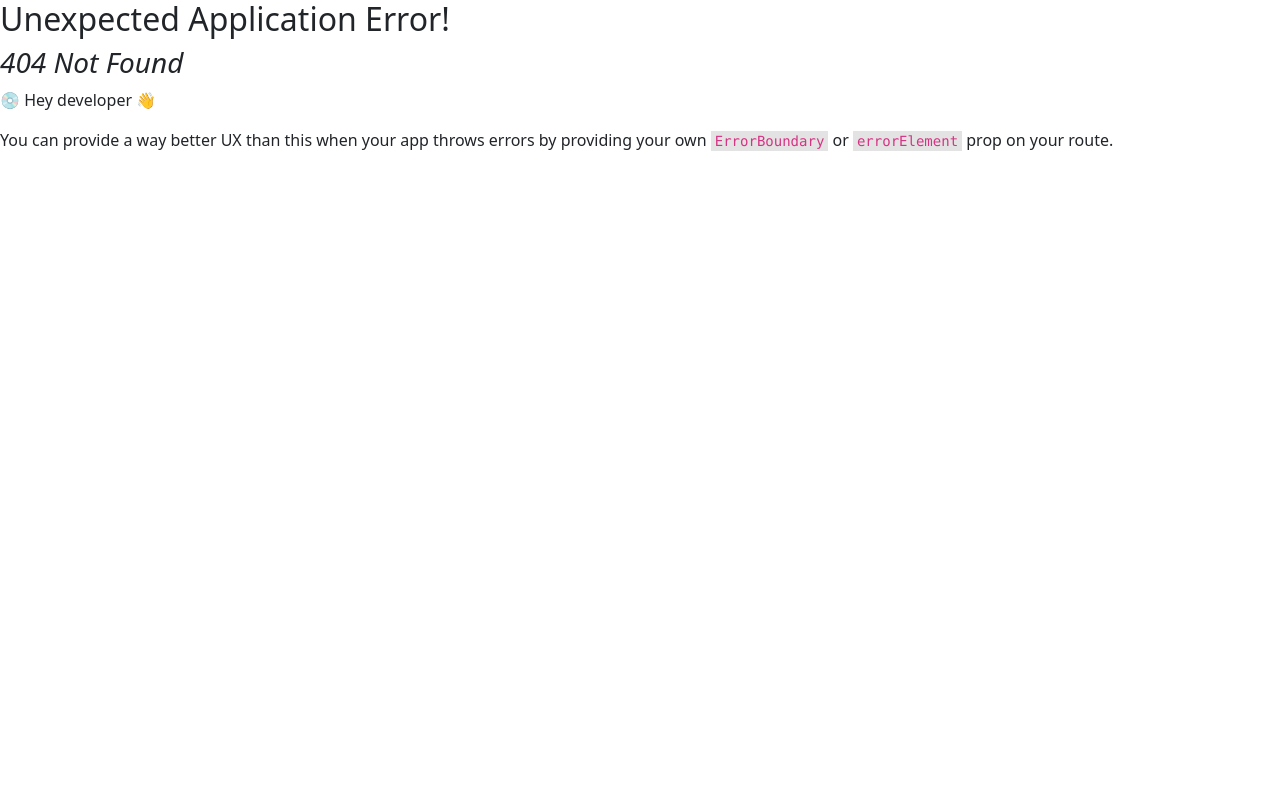
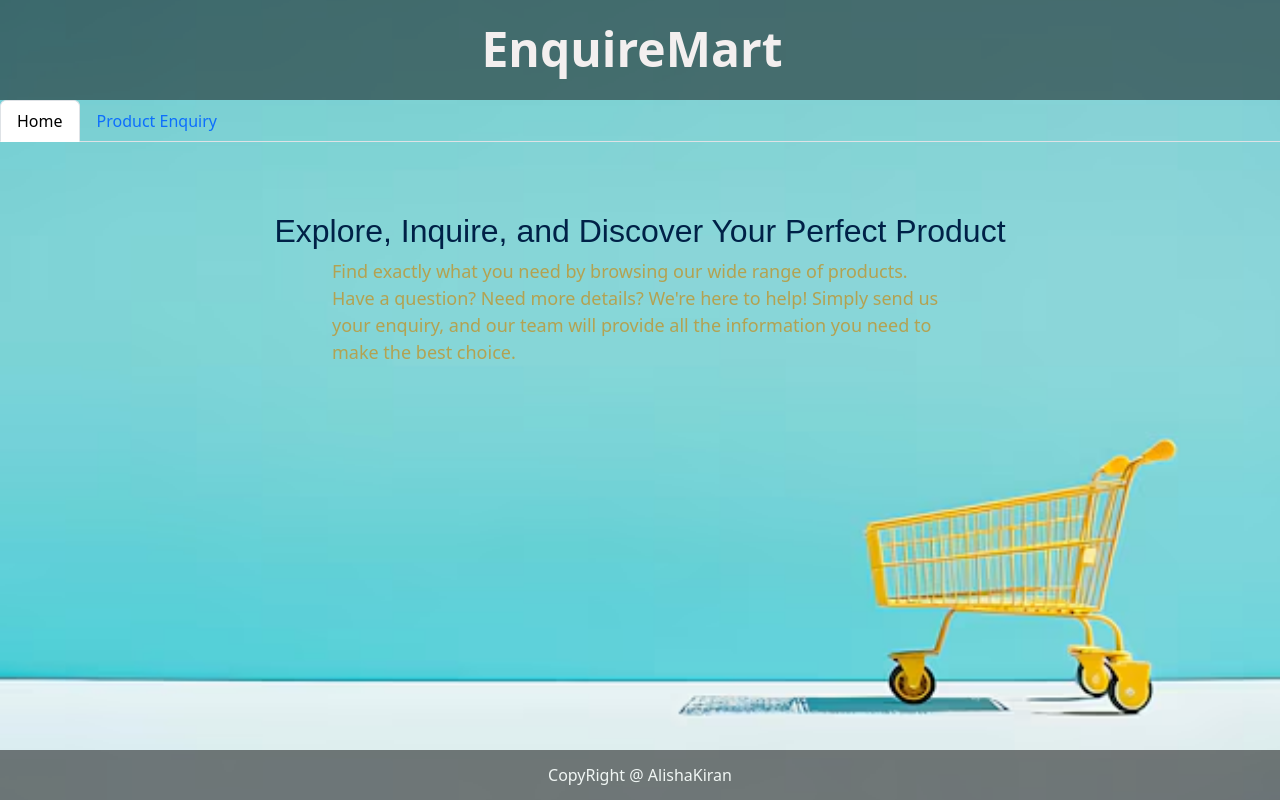
Before and after one commit to Alisha1Kiran/EnquireMart, a React (Vite) app: page / in a window 1280 px wide. Before the commit this address had no page. Built offline with nearby package versions, Linux system fonts and the light colour scheme.

Commit message:
Removed normal router and included hashRouter

```diff
--- a/src/components/EnquirForm.jsx
+++ b/src/components/EnquirForm.jsx
@@ -93,7 +93,7 @@ const EnquirForm = () => {
                 <Card.Text>
                 With supporting text below as a natural lead-in to additional content.
                 </Card.Text> */}
-                <Button variant="secondary" className="confirmSubmit" href="/EnquireMart/success">Confirm</Button>
+                <Button variant="secondary" className="confirmSubmit" href="/#/success">Confirm</Button>
             </Card.Body>
             </Card>
             // <div>
--- a/src/components/Navigation.jsx
+++ b/src/components/Navigation.jsx
@@ -11,10 +11,10 @@ const Navigation = () => {
   return (
     <Nav variant="tabs" activeKey={key} onSelect={(eventKey) => setKey(eventKey)}>
       <Nav.Item>
-        <Nav.Link eventKey="link-1" href="/EnquireMart/home">Home</Nav.Link>
+        <Nav.Link eventKey="link-1" href="/#/home">Home</Nav.Link>
       </Nav.Item>
       <Nav.Item>
-        <Nav.Link eventKey="link-2" href="/EnquireMart/product-enquiry">Product Enquiry</Nav.Link>
+        <Nav.Link eventKey="link-2" href="/#/product-enquiry">Product Enquiry</Nav.Link>
       </Nav.Item>
     </Nav>
   )
--- a/src/main.jsx
+++ b/src/main.jsx
@@ -3,39 +3,50 @@ import { createRoot } from 'react-dom/client'
 import App from './App.jsx'
 import './index.css'
 import 'bootstrap/dist/css/bootstrap.min.css';
-import { createBrowserRouter, RouterProvider} from "react-router-dom";
+// import { createBrowserRouter, RouterProvider} from "react-router-dom";
+import { HashRouter as Router, Routes, Route } from 'react-router-dom';
 import Home from './components/Home.jsx'
 import EnquirForm from './components/EnquirForm.jsx';
 import Success from './components/Success.jsx';
 
-const router = createBrowserRouter([
-  {
-    path: "/EnquireMart/",
-    element: <App/>,
-    children: [
-      {
-        path: "/EnquireMart/",
-        element: <Home/>,
-      },
-      {
-        path: "/EnquireMart/home",
-        element: <Home/>,
-      },
-      {
-        path: "/EnquireMart/product-enquiry",
-        element: <EnquirForm/>,
-      },
-      {
-        path: "/EnquireMart/success",
-        element: <Success/>,
-      },
+// const router = createBrowserRouter([
+//   {
+//     path: "/EnquireMart/",
+//     element: <App/>,
+//     children: [
+//       {
+//         path: "/EnquireMart/",
+//         element: <Home/>,
+//       },
+//       {
+//         path: "/EnquireMart/home",
+//         element: <Home/>,
+//       },
+//       {
+//         path: "/EnquireMart/product-enquiry",
+//         element: <EnquirForm/>,
+//       },
+//       {
+//         path: "/EnquireMart/success",
+//         element: <Success/>,
+//       },
 
-    ]
-  },
-]);
+//     ]
+//   },
+// ]);
 
 createRoot(document.getElementById('root')).render(
-  <StrictMode>
-    <RouterProvider router={router} />
+  <StrictMode basename="/app">
+    {/* <RouterProvider router={router} /> */}
+    <Router>
+      <Routes>
+        <Route path="/" element={<App />}>
+          <Route path="/" element={<Home />} />
+          <Route path="/home" element={<Home />} />
+          <Route path="/product-enquiry" element={<EnquirForm />} />
+          <Route path="/success" element={<Success />} />
+        </Route>
+      </Routes>
+    </Router>
   </StrictMode>,
 )
```
